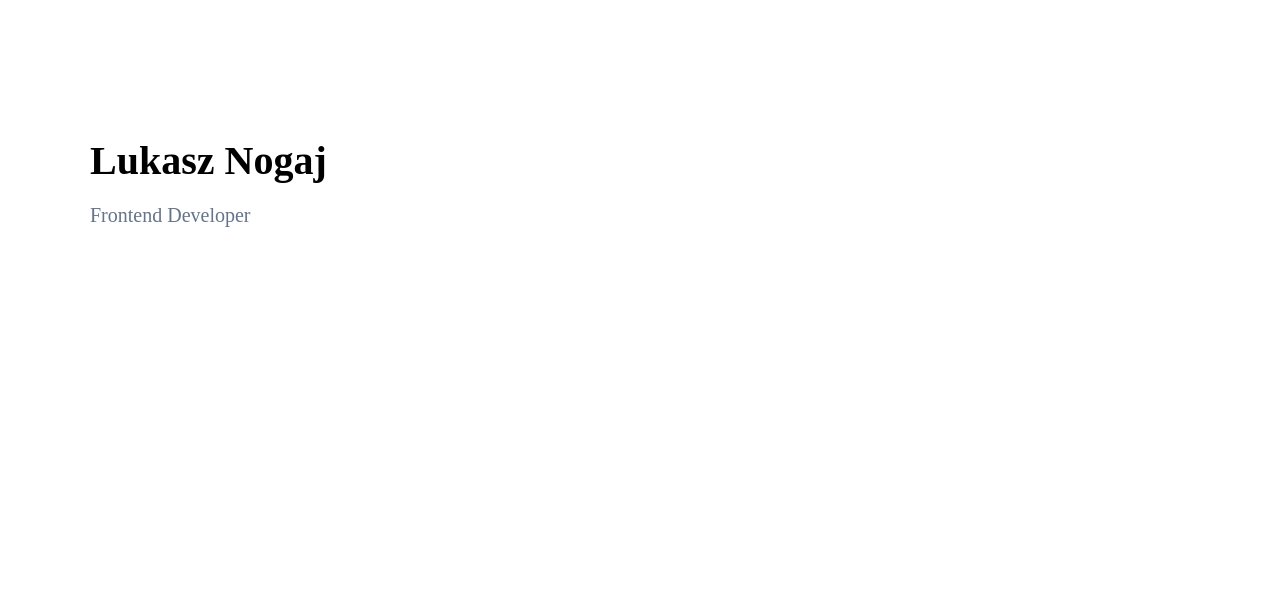
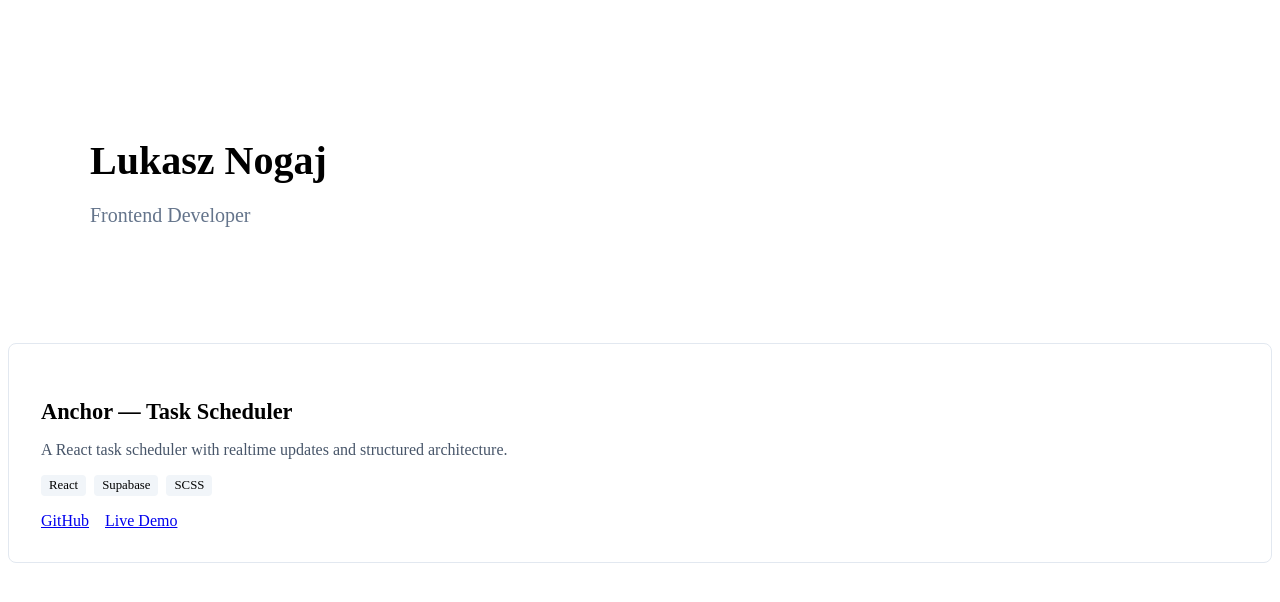
Before and after one commit to lukanogaj/portfolio, a React (Vite) app: page / in a window 1280 px wide. Shown: the top 602 px of the page. Built offline with nearby package versions, Linux system fonts and the light colour scheme.

Commit message:
feat: add ProjectCard component and render first project

```diff
--- a/src/App.jsx
+++ b/src/App.jsx
@@ -1,9 +1,11 @@
 import Hero from "./sections/Hero/Hero";
-
+import ProjectCard from "./components/ProjectCard/ProjectCard";
+import { projects } from "./data/projects";
 const App = () => {
 	return (
 		<>
 			<Hero />
+			<ProjectCard project={projects[0]} />
 		</>
 	);
 };
--- /dev/null
+++ b/src/components/ProjectCard/ProjectCard.jsx
@@ -0,0 +1,41 @@
+import styles from "./ProjectCard.module.scss";
+
+const ProjectCard = ({ project }) => {
+	const { title, description, stack, github, demo } = project;
+
+	return (
+		<article className={styles.card}>
+			<h3 className={styles.title}>{title}</h3>
+
+			<p className={styles.description}>{description}</p>
+
+			<div className={styles.stack}>
+				{stack.map((tech) => (
+					<span
+						key={tech}
+						className={styles.tech}>
+						{tech}
+					</span>
+				))}
+			</div>
+
+			<div className={styles.links}>
+				<a
+					href={github}
+					target='_blank'
+					rel='noopener noreferrer'>
+					GitHub
+				</a>
+
+				<a
+					href={demo}
+					target='_blank'
+					rel='noopener noreferrer'>
+					Live Demo
+				</a>
+			</div>
+		</article>
+	);
+};
+
+export default ProjectCard;
--- /dev/null
+++ b/src/components/ProjectCard/ProjectCard.module.scss
@@ -0,0 +1,34 @@
+.card {
+	padding: 2rem;
+	border: 1px solid #e2e8f0;
+	border-radius: 8px;
+	margin-bottom: 2rem;
+}
+
+.title {
+	font-size: 1.4rem;
+	margin-bottom: 0.5rem;
+}
+
+.description {
+	margin-bottom: 1rem;
+	color: #475569;
+}
+
+.stack {
+	display: flex;
+	gap: 0.5rem;
+	margin-bottom: 1rem;
+}
+
+.tech {
+	font-size: 0.8rem;
+	background: #f1f5f9;
+	padding: 0.2rem 0.5rem;
+	border-radius: 4px;
+}
+
+.links {
+	display: flex;
+	gap: 1rem;
+}
```
